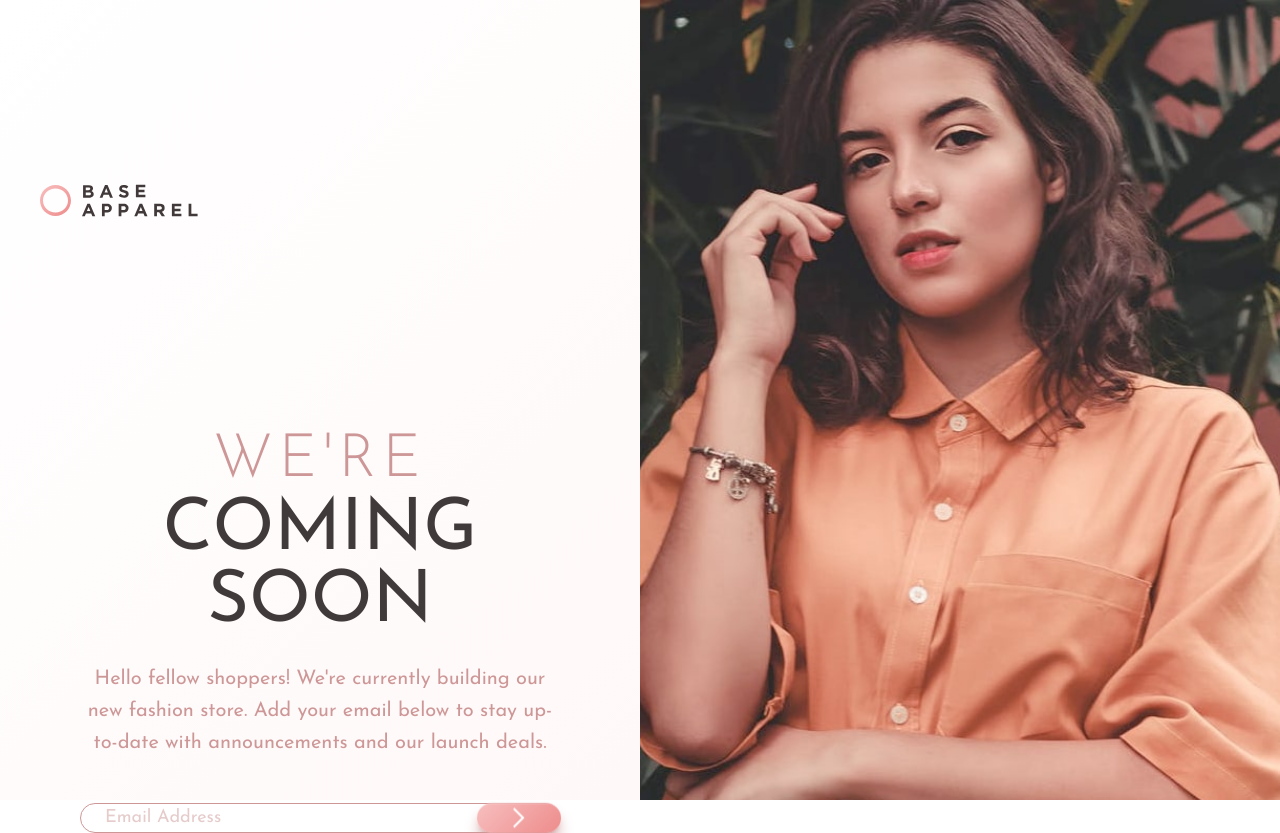
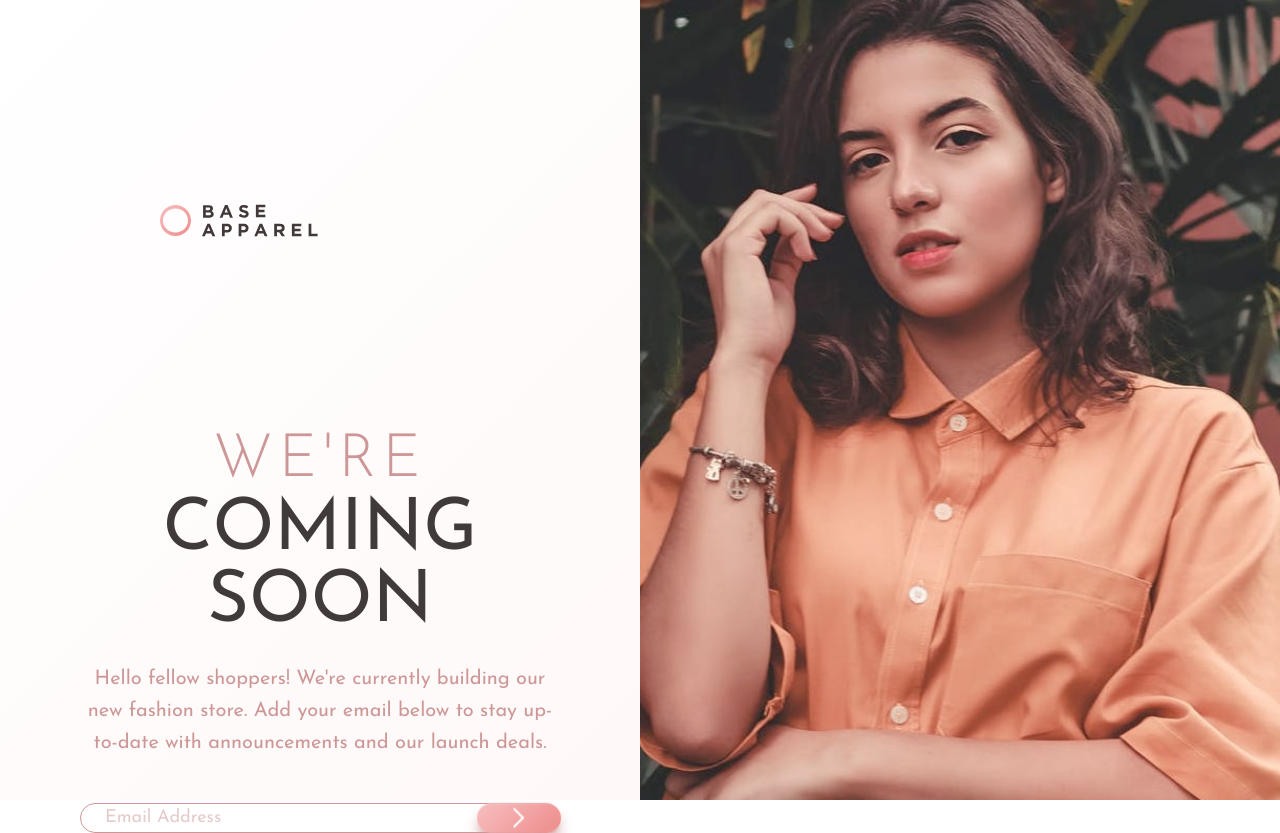
Before and after one commit to iArmanKarimi/challenge-coming-soon, a React (Vite) app: page / in a window 1280 px wide. Built offline with nearby package versions, Linux system fonts and the light colour scheme.

Commit message:
style: desktop with responsive padding

```diff
--- a/src/Logo.tsx
+++ b/src/Logo.tsx
@@ -2,7 +2,8 @@ import img from "/images/logo.svg";
 
 const Logo = () => {
 	return (
-		<div className="flex items-center p-10">
+		<div className="flex items-center p-10
+			 xl:pt-[10vh] xl:px-[25%]">
 			<img className="" src={img} alt="logo" />
 		</div>
 	);
```
